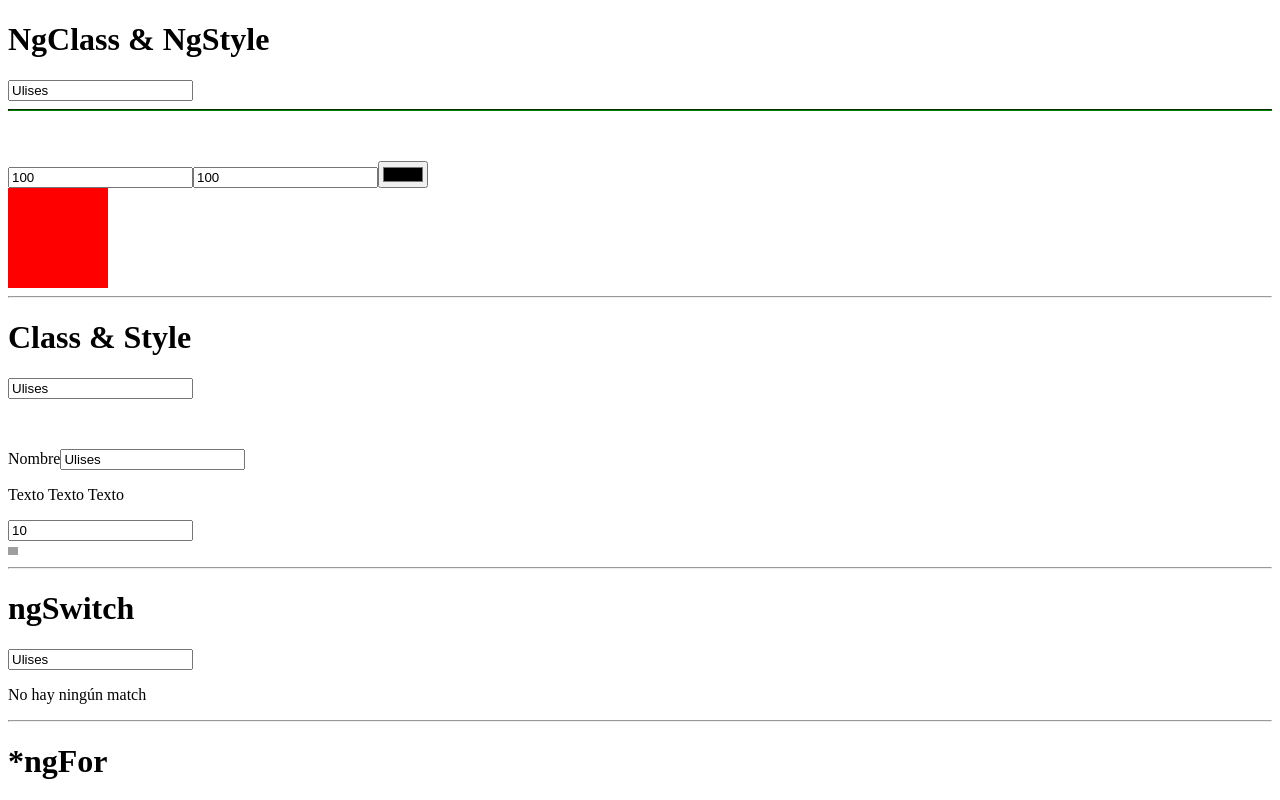
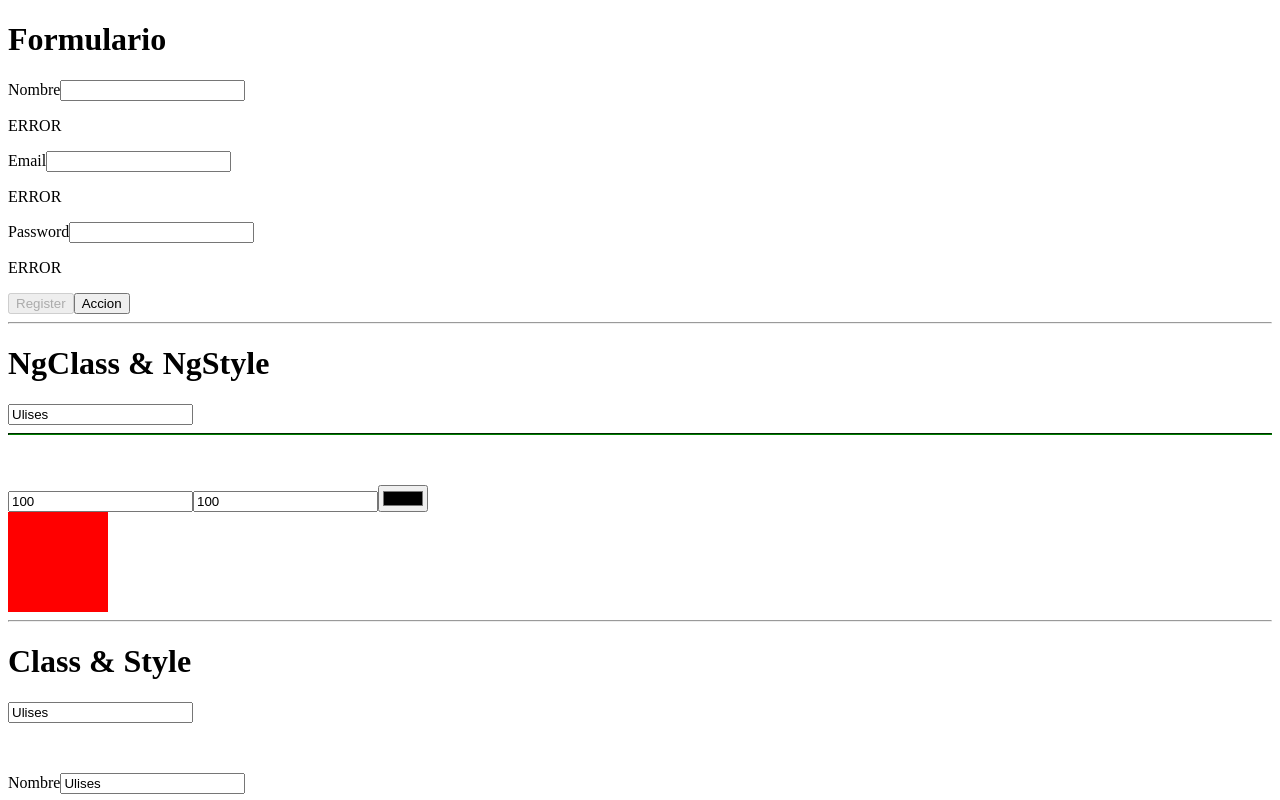
Before and after one commit to UlisesC12/myStoreAngular, an Angular app: page / in a window 1280 px wide. Shown: the top 800 px of the page. Built offline with nearby package versions, Linux system fonts and the light colour scheme; grey boxes are pictures that could not be loaded.

Commit message:
course finished

```diff
--- a/src/app/app.component.html
+++ b/src/app/app.component.html
@@ -1,3 +1,25 @@
+<h1>Formulario</h1>
+<form (ngSubmit)="onRegister()" #myForm="ngForm">
+  <div class="input group">
+    <label for="name">Nombre</label>
+    <input type="text" name="name" required id="name" [(ngModel)]="register.name">
+    <p>ERROR</p>
+  </div>
+  <div class="input group">
+    <label for="email">Email</label>
+    <input type="email" name="email" required id="email" [(ngModel)]="register.email">
+    <p>ERROR</p>
+  </div>
+  <div class="input group">
+    <label for="password">Password</label>
+    <input type="password" name="password" required id="password" [(ngModel)]="register.password">
+    <p>ERROR</p>
+  </div>
+  <button [disabled]="myForm.invalid" type="submit">Register</button>
+  <button type="button">Accion</button>
+</form>
+<hr>
+
 <h1>NgClass & NgStyle</h1>
 <input type="text" required #nameInput4="ngModel" [(ngModel)]="person.name" />
 <hr class="line-error"
--- a/src/app/app.component.ts
+++ b/src/app/app.component.ts
@@ -12,6 +12,11 @@ export class AppComponent {
   age = 18;
   img = 'https://upload.wikimedia.org/wikipedia/commons/thumb/c/cf/Angular_full_color_logo.svg/1200px-Angular_full_color_logo.svg.png';
   btnDisabled = true;
+  register = {
+    name: '',
+    email: '',
+    password: '',
+  }
   person = {
     name: "Ulises",
     age: 18,
@@ -126,4 +131,8 @@ export class AppComponent {
     this.names.splice(index, 1);
   }
 
+  onRegister() {
+    console.log(this.register);
+  }
+
 }
```
Also changed, not shown: firebase.json (added), 1 other file (tests, documents, lock files or other folders).
